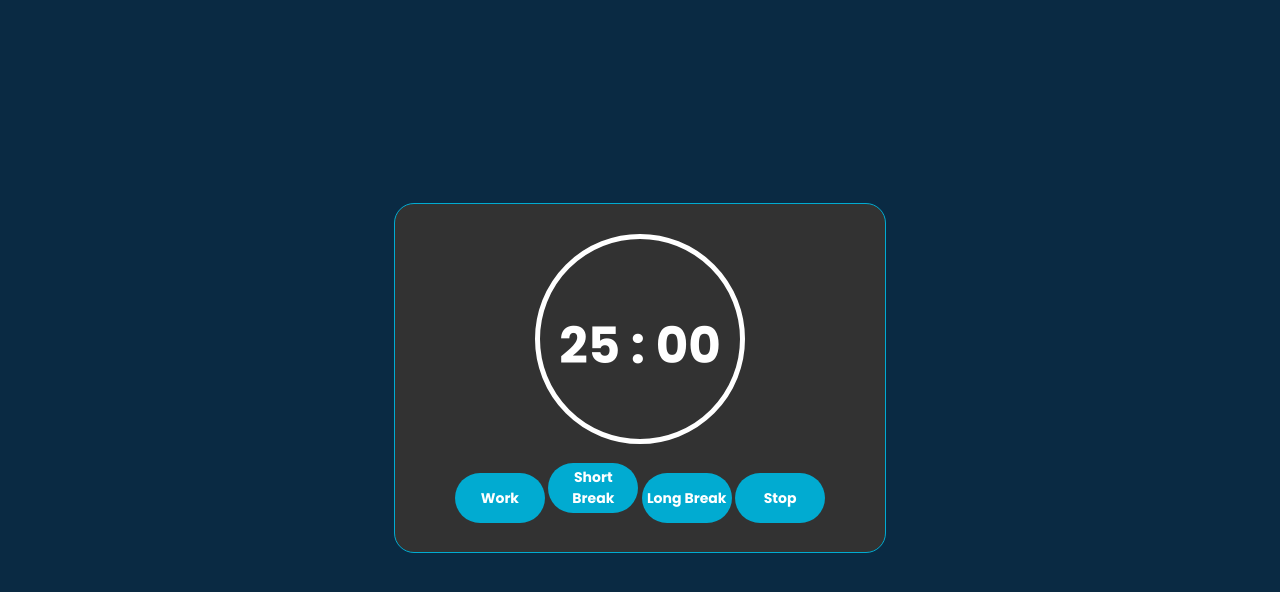
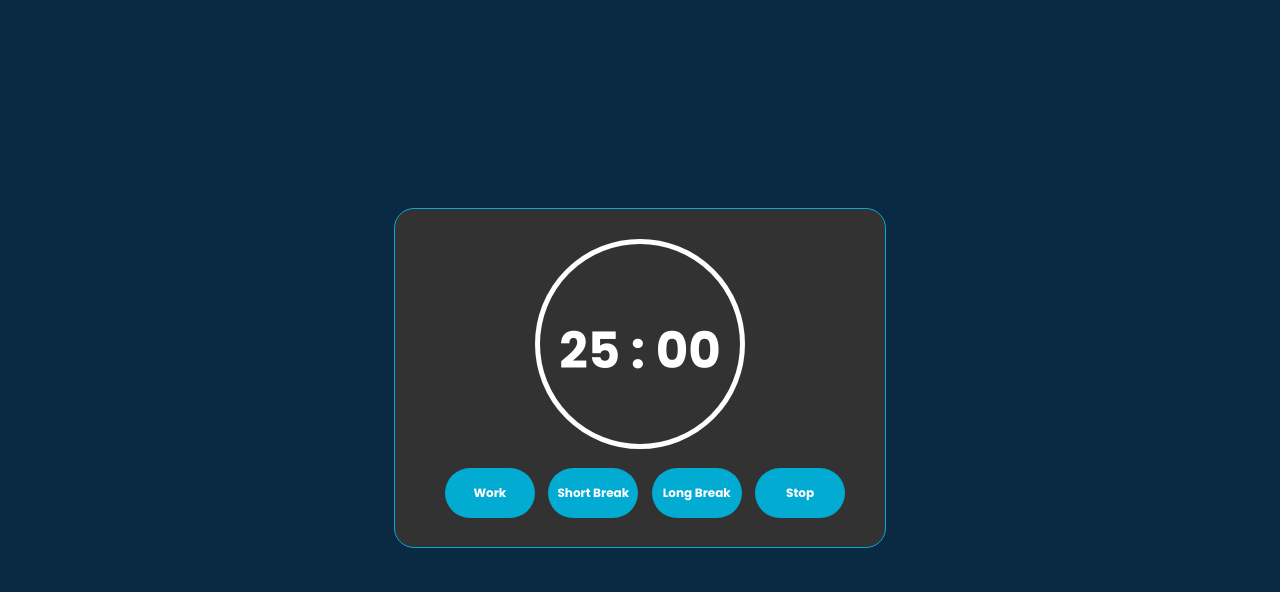
Before and after one commit to Faysal-Ezaz/Focus-Frenzy, a plain HTML site: page index.html in a window 1280 px wide. Shown: the part 822-1414 px from the top of the page. Drawn offline with Linux system fonts and the light colour scheme.

Commit message:
fixed position of buttons in pomodoro

```diff
--- a/index.css
+++ b/index.css
@@ -107,6 +107,7 @@ appearance: none;
     padding:20px;
     text-align:center;
     background : rgb(50, 50, 50);
+
   }
 
   #timer{
@@ -145,12 +146,13 @@ appearance: none;
     border:none;
     color:#fff;
     cursor:pointer;
-    padding:4px;
+    padding:2px;
     width:90px;
     margin:9px auto;
-    font-size:14px;
+    font-size:12px;
     height : 50px;
     border-radius : 50px;
+    margin-left: 10px;
   }
 
   #buttons button#shortBreak{
```
